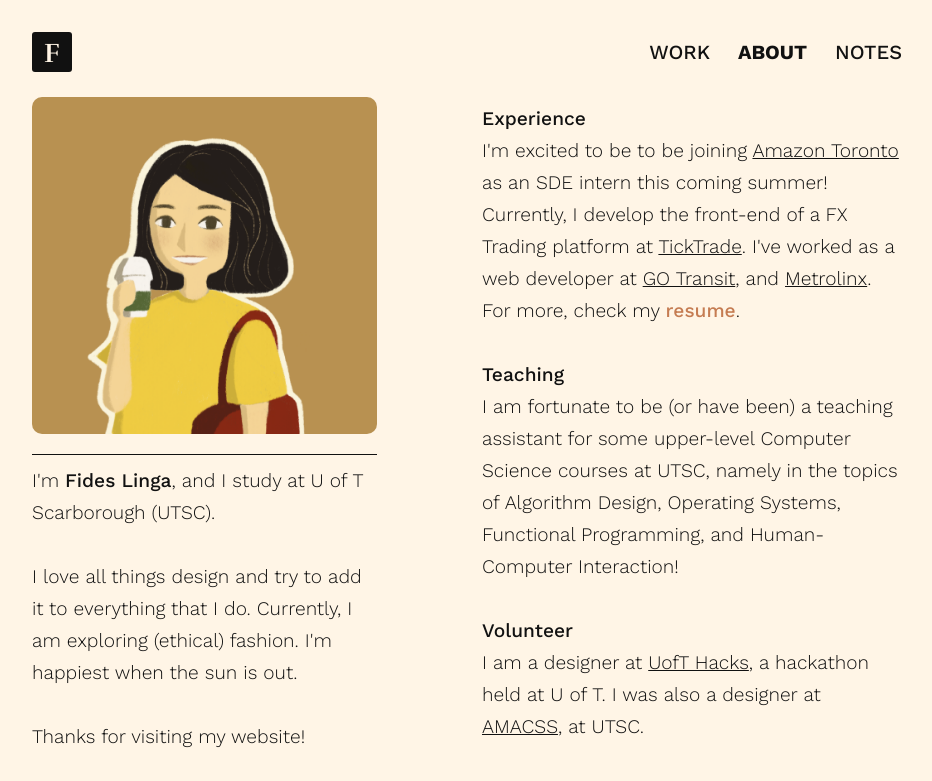
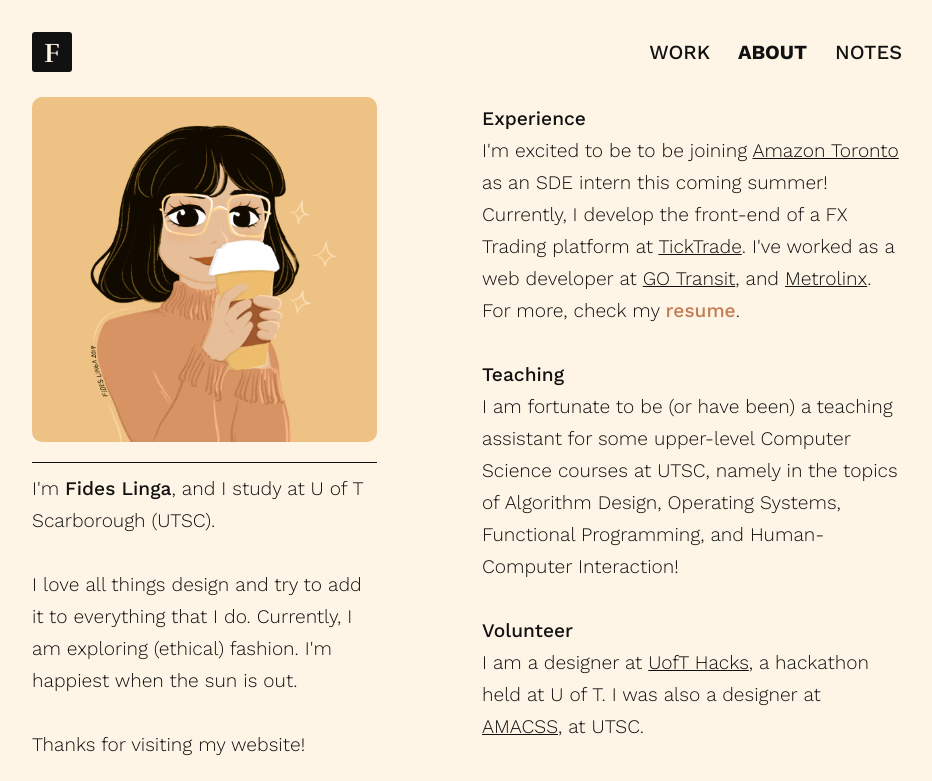
Before and after one commit to desslinga/personal-web, an Angular app: page /about in a window 1280 px wide. Shown: the top 781 px of the page, without its empty margins (173-1105 px from the left). Built offline with nearby package versions, Linux system fonts and the light colour scheme.

Commit message:
updating avatar

```diff
--- a/src/app/pages/full/home/home.component.html
+++ b/src/app/pages/full/home/home.component.html
@@ -2,7 +2,7 @@
   <div class='row'>
     <div class='col-12 col-lg-6 col-xl-5'>
       <div class='home-about-img-container'>
-        <img src='./assets/images/Fides_Avatar.png' class='home-about-img'/>
+        <img src='./assets/images/Fides_Avatar.PNG' class='home-about-img'/>
         <span class="subtitle sm">
           <hr class="mt20-b10">
           I'm <b>Fides Linga</b>, and I study at U of T Scarborough (UTSC).
```
Also changed, not shown: src/assets/images/Fides_Avatar.png.
